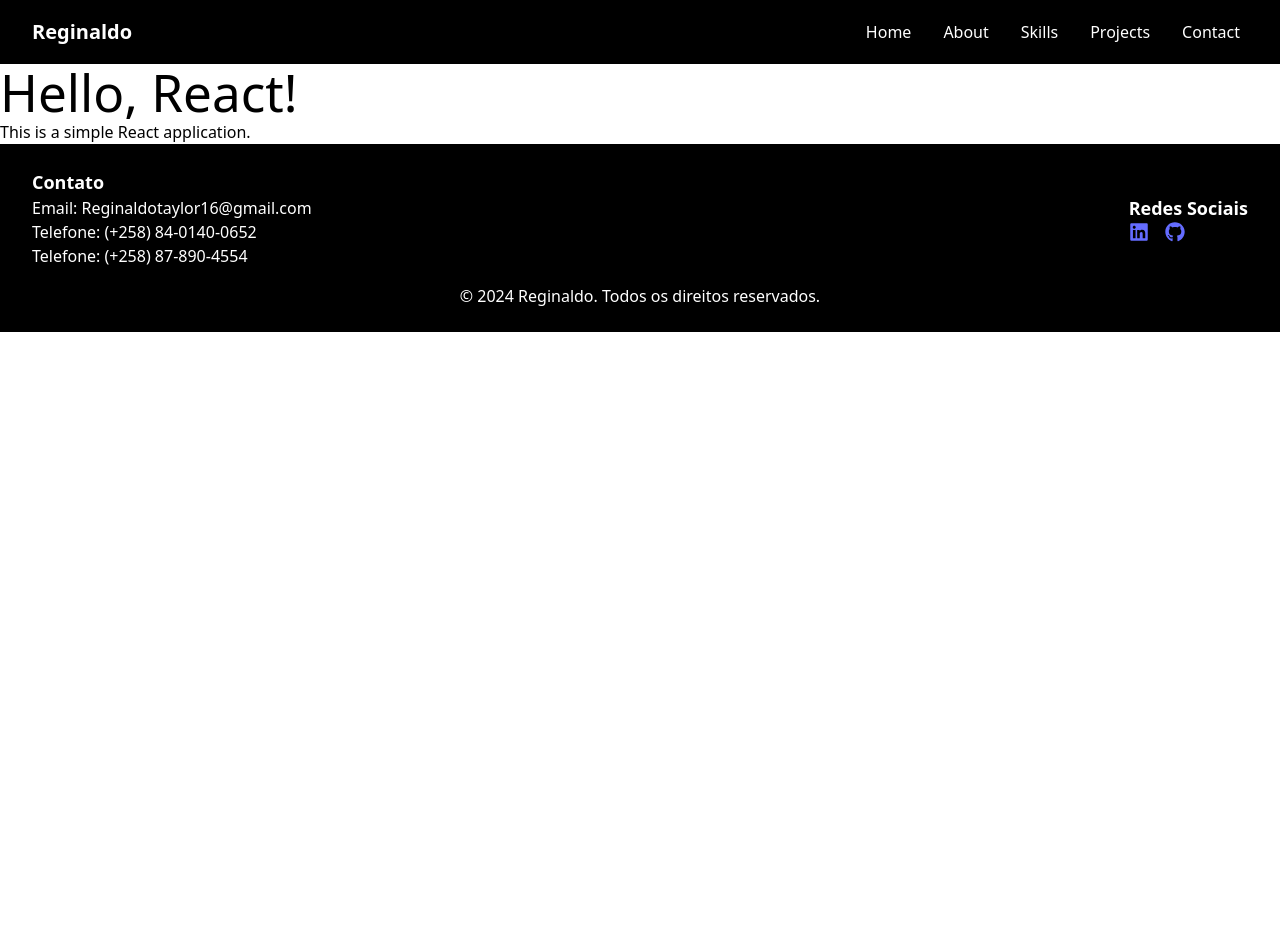
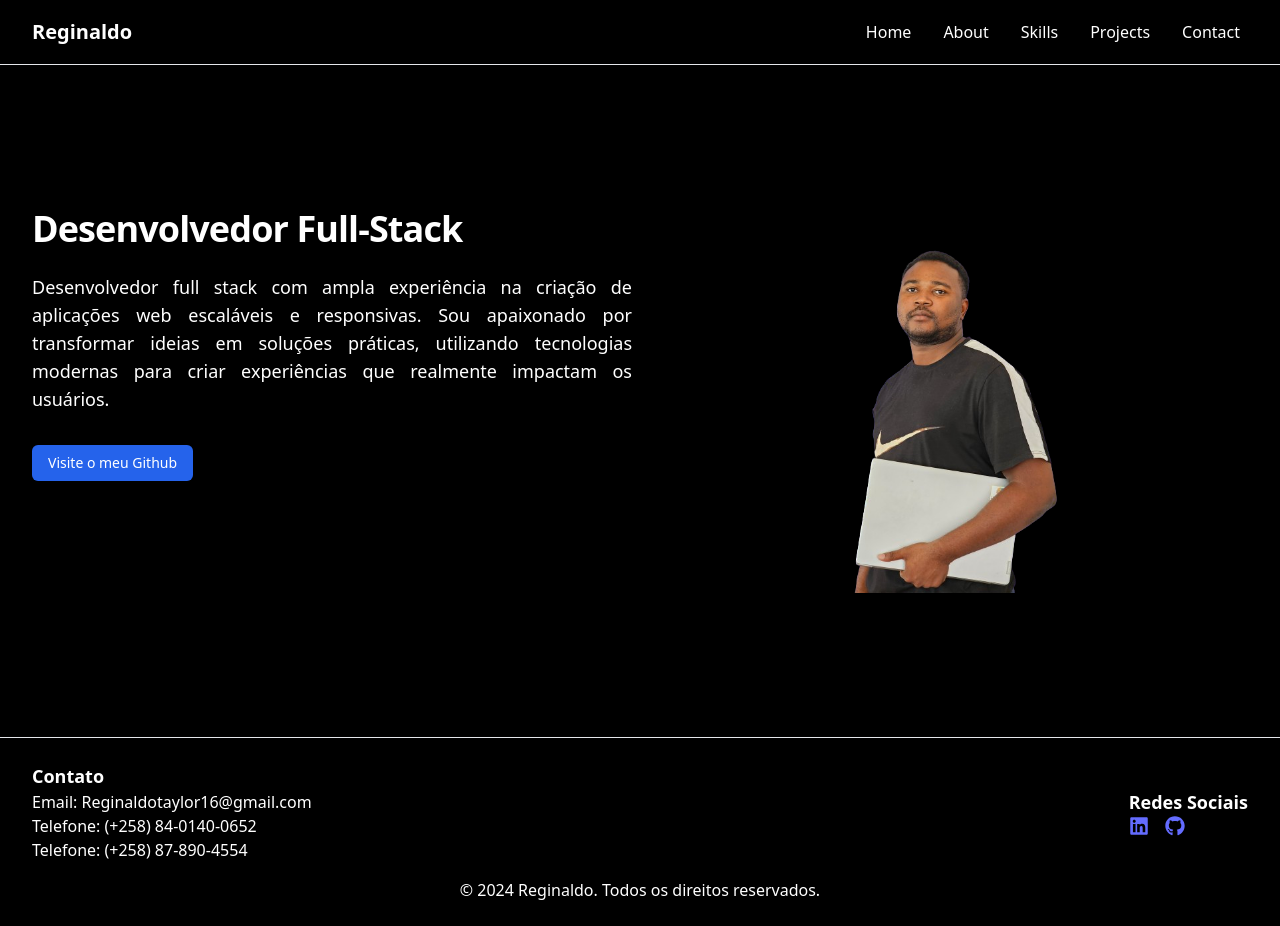
Before and after one commit to Reginaldo16/portfolio, a React (Vite) app: page / in a window 1280 px wide. Before the commit the page ends 800 px from the top, so only its background shows below. Built offline with nearby package versions, Linux system fonts and the light colour scheme.

Commit message:
add:home section

```diff
--- a/src/App.jsx
+++ b/src/App.jsx
@@ -1,14 +1,15 @@
 import "./App.css";
 import Footer from "./components/Footer/Footer";
 import Header from "./components/Header/Header";
+import Home from "./components/Home/Home";
 
 function App() {
   return (
     <>
       <div className="w-screen">
         <Header />
-        <h1>Hello, React!</h1>
-        <p>This is a simple React application.</p>
+        <Home/>
+
         <Footer />
       </div>
     </>
--- a/src/components/Footer/Footer.jsx
+++ b/src/components/Footer/Footer.jsx
@@ -3,8 +3,9 @@ import { FaLinkedin, FaGithub, FaTwitter } from "react-icons/fa";
 
 const Footer = () => {
   return (
-    <footer className="bg-black text-white py-6">
-      <div className="max-w-7xl mx-auto px-4 sm:px-6 lg:px-8">
+    <footer className="bg-black text-white ">
+        <hr/>
+      <div className="max-w-7xl py-6 mx-auto px-4 sm:px-6 lg:px-8">
         <div className="flex flex-col md:flex-row justify-between items-center">
           <div className="mb-4 md:mb-0">
             <h2 className="text-lg font-semibold">Contato</h2>
--- /dev/null
+++ b/src/components/Home/Home.jsx
@@ -0,0 +1,63 @@
+import React, { useState, useEffect } from "react";
+import { FaGithub } from "react-icons/fa";
+
+const Home = () => {
+  const images = [
+    "./public/main.png",
+    "./public/about.png",
+  ];
+
+  const [currentImageIndex, setCurrentImageIndex] = useState(0);
+
+  useEffect(() => {
+    const interval = setInterval(() => {
+      setCurrentImageIndex((prevIndex) => (prevIndex + 1) % images.length);
+    }, 10000);
+
+    return () => clearInterval(interval);
+  }, [images.length]);
+
+  return (
+    <div className="w-full bg-black">
+      <hr />
+      <div className="max-w-7xl mx-auto py-36 px-4 sm:px-6 lg:px-8 bg-black text-white">
+        <div className="flex flex-col md:flex-row">
+          <div className="flex-1">
+            <h1 className="text-4xl font-bold tracking-tight">
+              Desenvolvedor Full-Stack
+            </h1>
+            <p className="mt-6 text-lg text-justify">
+              Desenvolvedor full stack com ampla experiência na criação de
+              aplicações web escaláveis e responsivas. Sou apaixonado por
+              transformar ideias em soluções práticas, utilizando tecnologias
+              modernas para criar experiências que realmente impactam os
+              usuários.
+            </p>
+
+            <div className="mt-8 mb-4 md:mb-0">
+              <a
+                href="https://github.com/Reginaldo16"
+                target="_blank"
+                rel="noopener noreferrer"
+                className="inline-block px-4 py-2 text-sm font-medium text-white bg-blue-600 hover:bg-blue-700 rounded-md"
+                aria-label="GitHub"
+              >
+                Visite o meu Github
+              </a>
+            </div>
+          </div>
+
+          <div className="flex-1 px-2 mt-4 md:mt-0">
+            <div
+              className="w-full h-96 bg-contain bg-center bg-no-repeat"
+              style={{ backgroundImage: `url(${images[currentImageIndex]})` }}
+            >
+            </div>
+          </div>
+        </div>
+      </div>
+    </div>
+  );
+};
+
+export default Home;
```
Also changed, not shown: public/about.png (added), public/main.png (added).
